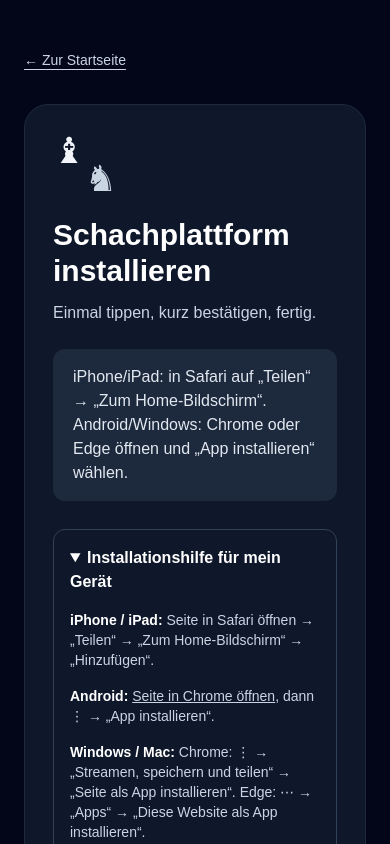
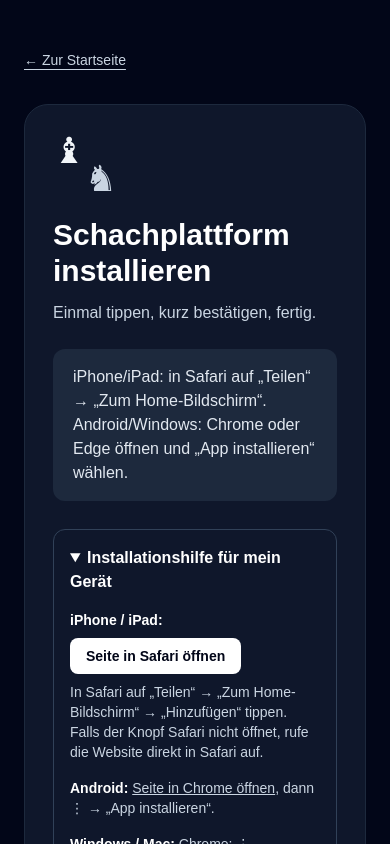
Before and after one commit to Davidbi08/schach-plattform, a Next.js app: page /installieren in a window 390 px wide. Both pictures are taken after a click on the heading "Installationshilfe für mein Gerät". Shown: the top 844 px of the page. Built offline with nearby package versions, Linux system fonts and the light colour scheme.

Commit message:
Enhance installation guide for iPhone/iPad
Updated installation instructions for iPhone/iPad with a link to open the page in Safari.

```diff
--- a/app/installieren/page.tsx
+++ b/app/installieren/page.tsx
@@ -49,6 +49,7 @@ export default function InstallierenPage() {
   }
 
   const chromeIntentUrl = "intent://schach-plattform.vercel.app/installieren#Intent;scheme=https;package=com.android.chrome;S.browser_fallback_url=https%3A%2F%2Fschach-plattform.vercel.app%2Finstallieren;end";
+  const safariIntentUrl = "x-safari-https://schach-plattform.vercel.app/installieren";
 
   return (
     <main className="min-h-screen bg-slate-950 px-6 py-12 text-white">
@@ -72,7 +73,11 @@ export default function InstallierenPage() {
           <details className="mt-7 rounded-xl border border-slate-700 p-4">
             <summary className="cursor-pointer font-semibold">Installationshilfe für mein Gerät</summary>
             <div className="mt-4 space-y-4 text-sm text-slate-300">
-              <p><strong className="text-white">iPhone / iPad:</strong> Seite in Safari öffnen → „Teilen“ → „Zum Home-Bildschirm“ → „Hinzufügen“.</p>
+              <div>
+                <p><strong className="text-white">iPhone / iPad:</strong></p>
+                <a href={safariIntentUrl} className="mt-2 inline-flex rounded-lg bg-white px-4 py-2 font-semibold text-slate-950 hover:bg-slate-200">Seite in Safari öffnen</a>
+                <p className="mt-2">In Safari auf „Teilen“ → „Zum Home-Bildschirm“ → „Hinzufügen“ tippen. Falls der Knopf Safari nicht öffnet, rufe die Website direkt in Safari auf.</p>
+              </div>
               <p><strong className="text-white">Android:</strong> <a href={chromeIntentUrl} className="underline">Seite in Chrome öffnen</a>, dann ⋮ → „App installieren“.</p>
               <p><strong className="text-white">Windows / Mac:</strong> Chrome: ⋮ → „Streamen, speichern und teilen“ → „Seite als App installieren“. Edge: ⋯ → „Apps“ → „Diese Website als App installieren“.</p>
             </div>
```
